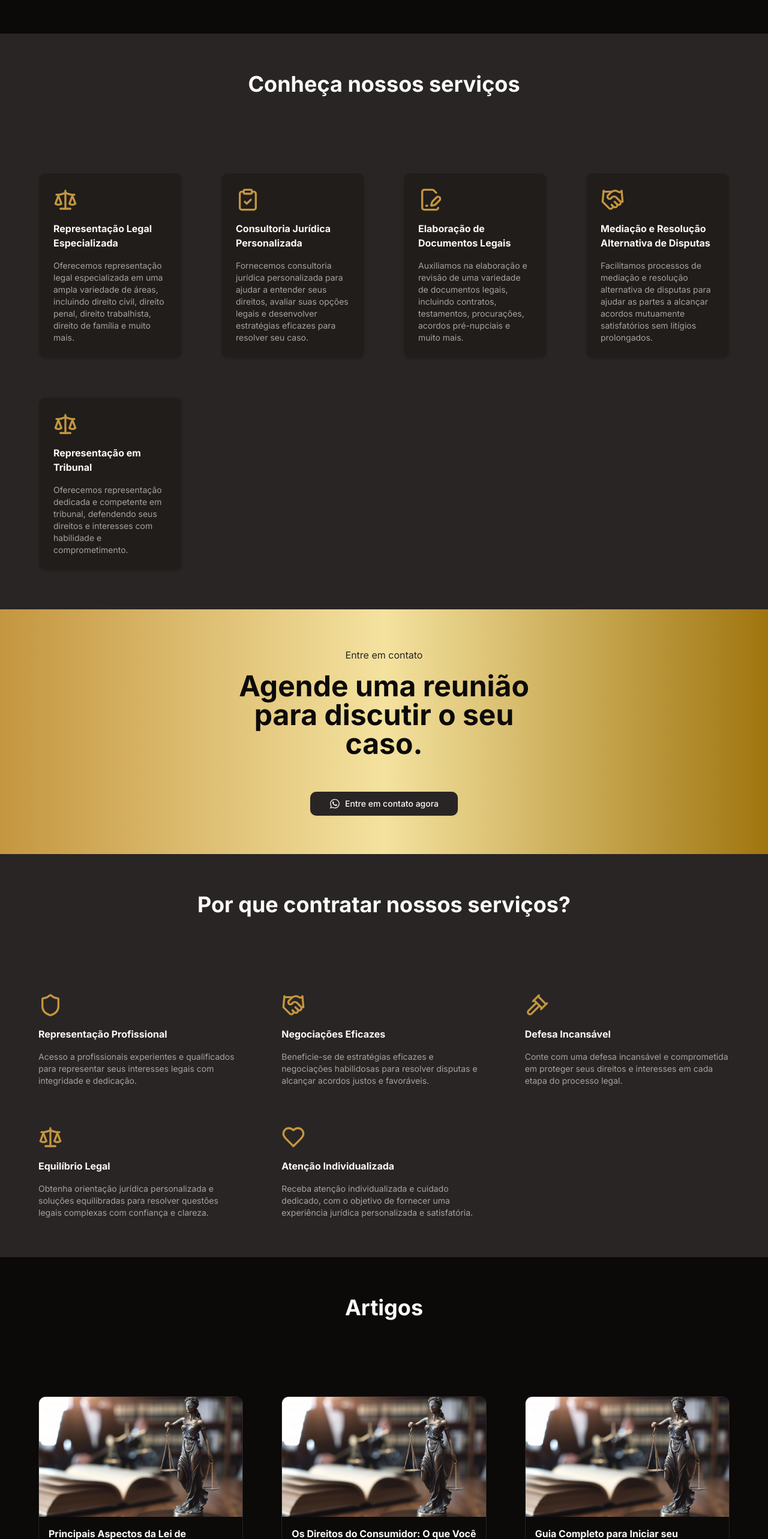
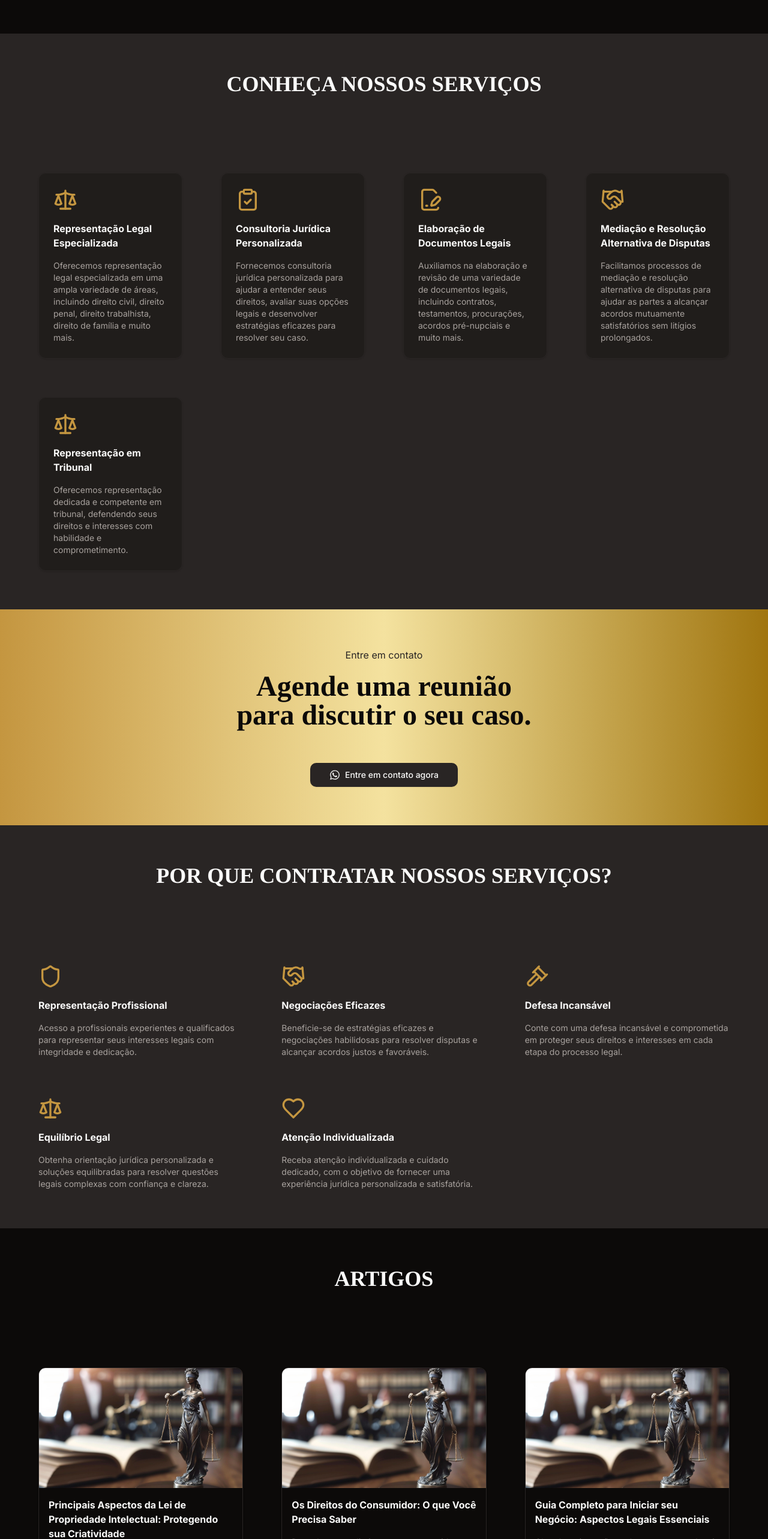
Before and after one commit to rafaelpzoucas/landing-page-template, a Next.js app: page / in a window 1280 px wide. Shown: the part 940-3506 px from the top of the page at 60% size. Built offline with nearby package versions, Linux system fonts and the light colour scheme.

Commit message:
setting highlight texts

```diff
--- a/src/app/articles.tsx
+++ b/src/app/articles.tsx
@@ -1,3 +1,4 @@
+import { layout } from '@/components/layout'
 import { Section } from '@/components/section'
 import { buttonVariants } from '@/components/ui/button'
 import { Card } from '@/components/ui/card'
@@ -13,7 +14,14 @@ export function Articles() {
       id="articles"
       className="flex flex-col items-center justify-center gap-16 md:gap-32"
     >
-      <h1 className="text-2xl md:text-4xl font-bold">Artigos</h1>
+      <h1
+        className={cn(
+          layout.fonts.highlight.className,
+          'text-2xl md:text-4xl font-bold uppercase',
+        )}
+      >
+        Artigos
+      </h1>
 
       <div className="grid grid-cols-1 md:grid-cols-3 gap-8 md:gap-16 max-w-7xl">
         {articles.slice(0, 3).map((article) => (
--- a/src/app/benefits.tsx
+++ b/src/app/benefits.tsx
@@ -1,5 +1,7 @@
+import { layout } from '@/components/layout'
 import { Section } from '@/components/section'
 import { benefits } from '@/data/benefits'
+import { cn } from '@/lib/utils'
 
 export function Benefits() {
   return (
@@ -7,7 +9,12 @@ export function Benefits() {
       id="benefits"
       className="flex flex-col items-center justify-center gap-16 md:gap-32"
     >
-      <h1 className="text-2xl md:text-4xl font-bold">
+      <h1
+        className={cn(
+          layout.fonts.highlight.className,
+          'text-2xl md:text-4xl font-bold uppercase',
+        )}
+      >
         Por que contratar nossos serviços?
       </h1>
       <div className="grid grid-cols-1 md:grid-cols-3 gap-8 md:gap-16 max-w-7xl">
--- a/src/app/call-to-action.tsx
+++ b/src/app/call-to-action.tsx
@@ -1,3 +1,4 @@
+import { layout } from '@/components/layout'
 import { Section } from '@/components/section'
 import { buttonVariants } from '@/components/ui/button'
 import { cta } from '@/data/cta'
@@ -13,7 +14,14 @@ export function CallToAction() {
       className="flex flex-col items-center justify-center gap-4 text-center bg-gradient-to-r from-primary via-[#F4E29F] to-[#A0750F] text-primary-foreground"
     >
       <p className="text-muted">{cta.subtitle}</p>
-      <h1 className="text-3xl md:text-5xl font-bold max-w-lg">{cta.title}</h1>
+      <h1
+        className={cn(
+          layout.fonts.highlight.className,
+          'text-3xl md:text-5xl font-bold max-w-lg',
+        )}
+      >
+        {cta.title}
+      </h1>
 
       <Link
         href={action.link}
--- a/src/app/features.tsx
+++ b/src/app/features.tsx
@@ -1,6 +1,8 @@
+import { layout } from '@/components/layout'
 import { Section } from '@/components/section'
 import { Card } from '@/components/ui/card'
 import { features } from '@/data/features'
+import { cn } from '@/lib/utils'
 
 export function Features() {
   return (
@@ -8,7 +10,12 @@ export function Features() {
       id="features"
       className="flex flex-col items-center justify-center gap-16 md:gap-32"
     >
-      <h1 className="text-2xl md:text-4xl font-bold">
+      <h1
+        className={cn(
+          layout.fonts.highlight.className,
+          'text-2xl md:text-4xl font-bold uppercase',
+        )}
+      >
         Conheça nossos serviços
       </h1>
       <div className="grid grid-cols-1 md:grid-cols-4 gap-8 md:gap-16 max-w-7xl">
--- a/src/app/social-proof.tsx
+++ b/src/app/social-proof.tsx
@@ -1,7 +1,9 @@
+import { layout } from '@/components/layout'
 import { Section } from '@/components/section'
 import { Avatar, AvatarFallback, AvatarImage } from '@/components/ui/avatar'
 import { Card } from '@/components/ui/card'
 import { testimonials } from '@/data/social-proof'
+import { cn } from '@/lib/utils'
 
 export function SocialProof() {
   return (
@@ -9,7 +11,12 @@ export function SocialProof() {
       id="social-proof"
       className="flex flex-col items-center justify-center gap-16 md:gap-32"
     >
-      <h1 className="text-2xl md:text-4xl font-bold">
+      <h1
+        className={cn(
+          layout.fonts.highlight.className,
+          'text-2xl md:text-4xl font-bold uppercase',
+        )}
+      >
         Depoimentos de clientes
       </h1>
       <div className="grid grid-cols-1 md:grid-cols-3 gap-8 md:gap-16 max-w-7xl">
```
